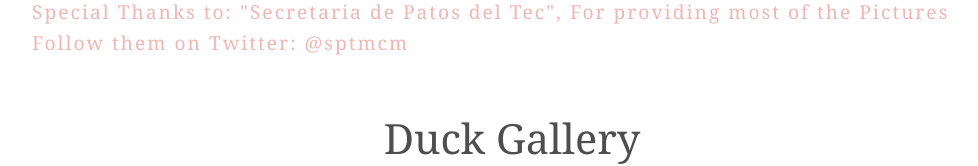
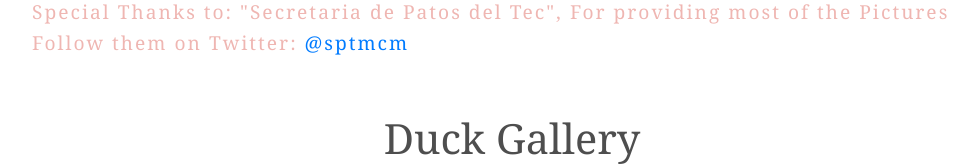
Before and after one commit to AdrianValdes0331/Duck-Gallery, a React (Create React App) app: page / in a window 1280 px wide. Shown: the top 166 px of the page, without its empty margins (128-1106 px from the left). Built offline with nearby package versions, Linux system fonts and the light colour scheme; no server answers; the database is empty.

Commit message:
Design things

```diff
--- a/src/comps/ModalUpload.js
+++ b/src/comps/ModalUpload.js
@@ -3,6 +3,8 @@ import { motion } from 'framer-motion';
 import ProgressBar from './ProgressBar';
 
 const ModalUpload = ({upload, textArea, setTextArea}) => {
+  document.body.style.overflow = "hidden";
+
     const [file, setFile] = useState(null);
     const [error, setError] = useState(null);
     const types = ['image/png', 'image/jpeg'];
@@ -26,13 +28,11 @@ const ModalUpload = ({upload, textArea, setTextArea}) => {
     const handleClick = (e) => {
       if (e.target.classList.contains('backdropU')) {
         upload(false);
-        document.body.style.overflow = "visible";
       }
     }
 
     const exit = (e) => {
         upload(false);
-        document.body.style.overflow = "visible";
     }
 
     const submitButton = (e) =>{
@@ -61,6 +61,7 @@ const ModalUpload = ({upload, textArea, setTextArea}) => {
             value: e.target.value,
             rows: currentRows < maxRows ? currentRows : maxRows,
         });
+
     };
 
     const changeTitle = (e) => {
--- a/src/comps/Title.js
+++ b/src/comps/Title.js
@@ -4,7 +4,7 @@ const Title = () => {
   return (
     <div className="title">
       <h1>Special Thanks to: "Secretaria de Patos del Tec", For providing most of the Pictures</h1>
-      <h1>Follow them on Twitter: @sptmcm</h1>
+      <h1>Follow them on Twitter: <a href='https://twitter.com/sptmcm' target='_blank'>@sptmcm</a></h1>
       <h2>Duck Gallery</h2>
       <p>A special collection of the ducks of Tec Campus MTY</p>
     </div>
```
